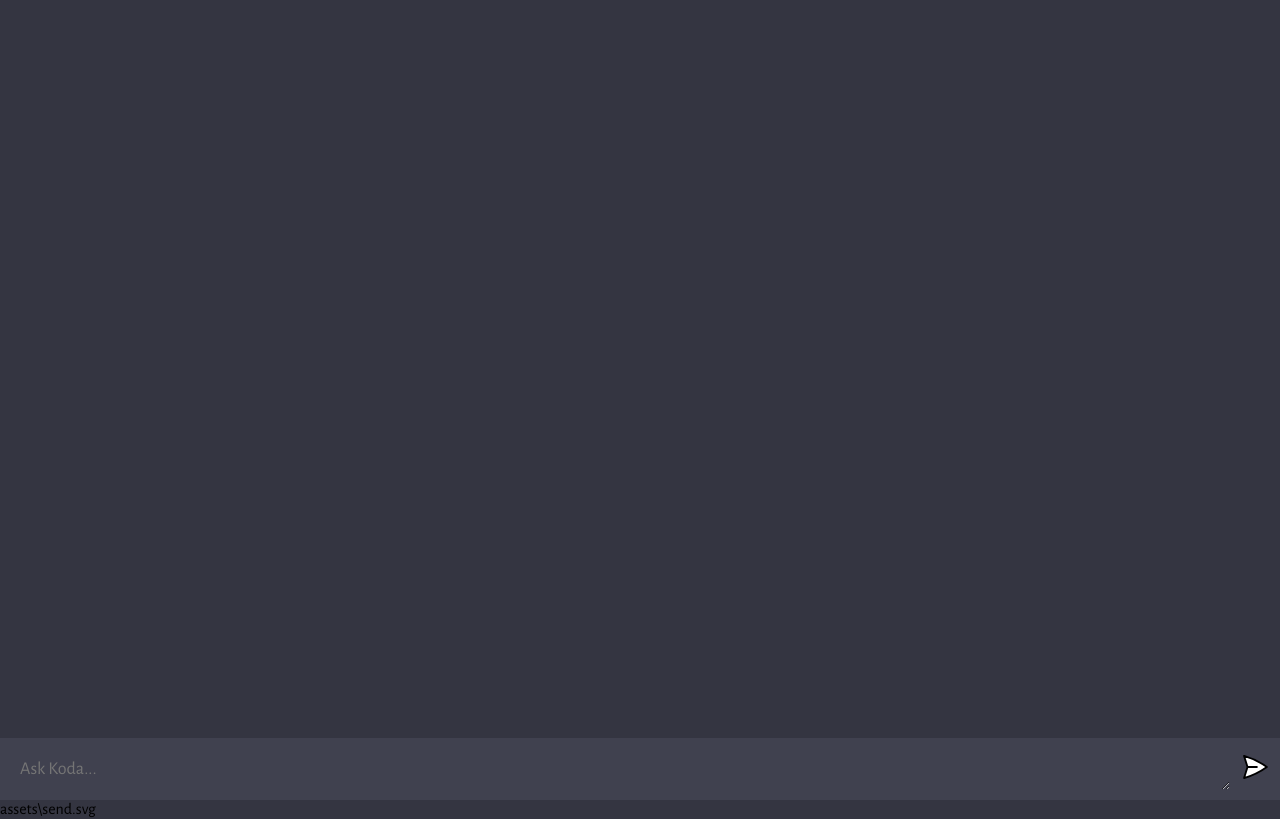
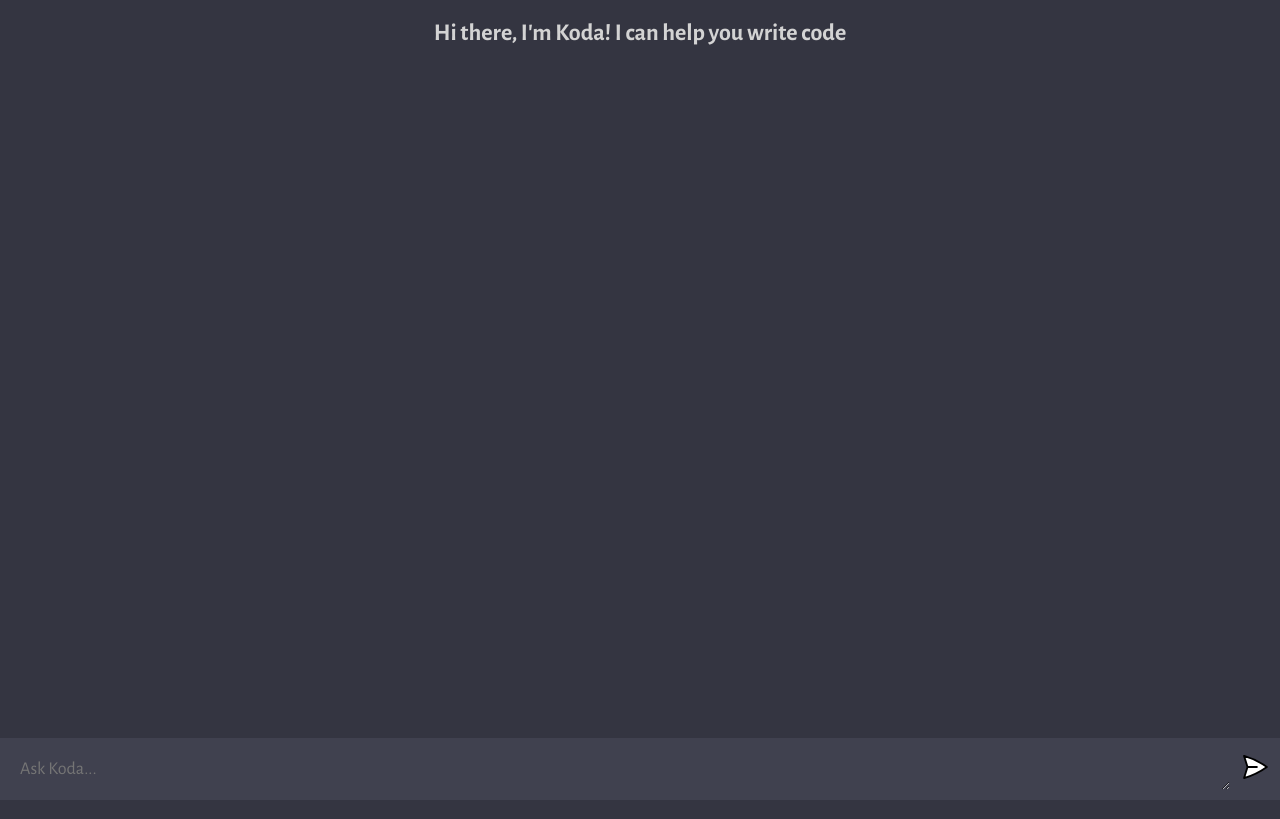
Before and after one commit to Ugo5738/Koda, a website built with Vite: page client/index.html in a window 1280 px wide. Built offline with nearby package versions, Linux system fonts and the light colour scheme.

Commit message:
reviewed assets

```diff
--- a/client/index.html
+++ b/client/index.html
@@ -9,15 +9,17 @@
   </head>
   <body>
     <div id="app">
+      <br>
+      <div>
+        <h2 style="color:lightgrey;">Hi there, I'm Koda! I can help you write code</h2>
+      </div>
       <div id="chat_container"></div>
 
       <form>
         <textarea name="prompt" rows="1" cols="1" placeholder="Ask Koda..."></textarea>
-        <button type="submit"><img src="assets/send.svg" alt="send"/>
+        <button type="submit"><img src="send.svg" alt="send"/>
       </form>
     </div>
-
-    assets\send.svg
     <script type="module" src="script.js"></script>
   </body>
 </html>
--- a/client/script.js
+++ b/client/script.js
@@ -1,5 +1,5 @@
-import bot from 'C:/Users/pc/Desktop/coder/assets/bot.svg'
-import user from 'C:/Users/pc/Desktop/coder/assets/user.svg';
+import bot from '../assets/bot.svg'
+import user from '../assets/user.svg'
 
 const form = document.querySelector('form')
 const chatContainer = document.querySelector('#chat_container')
```
Also changed, not shown: client/public/send.svg (added).
